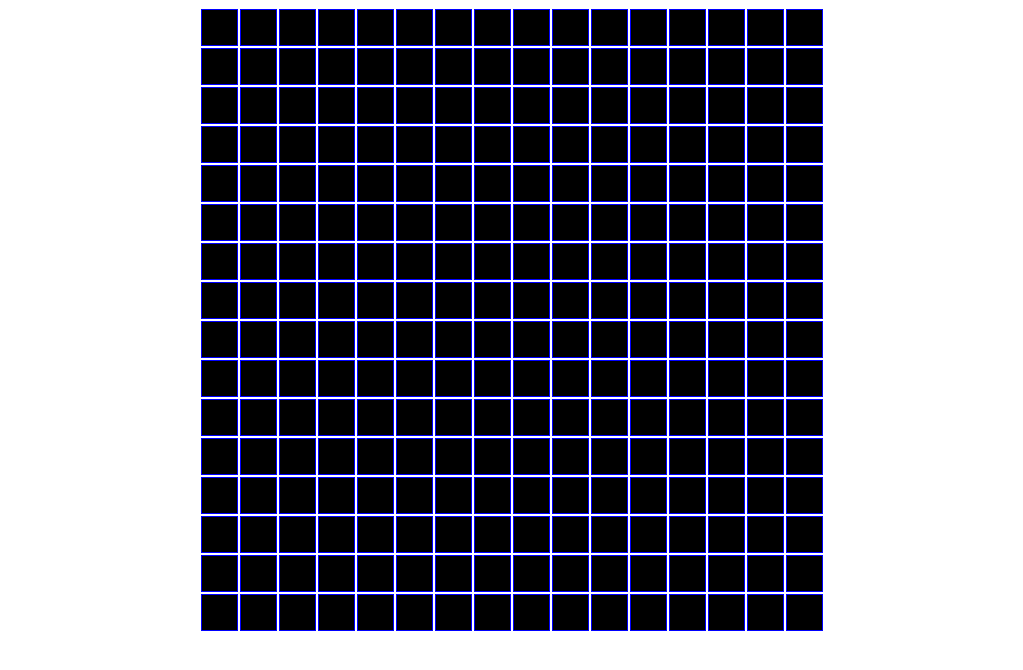
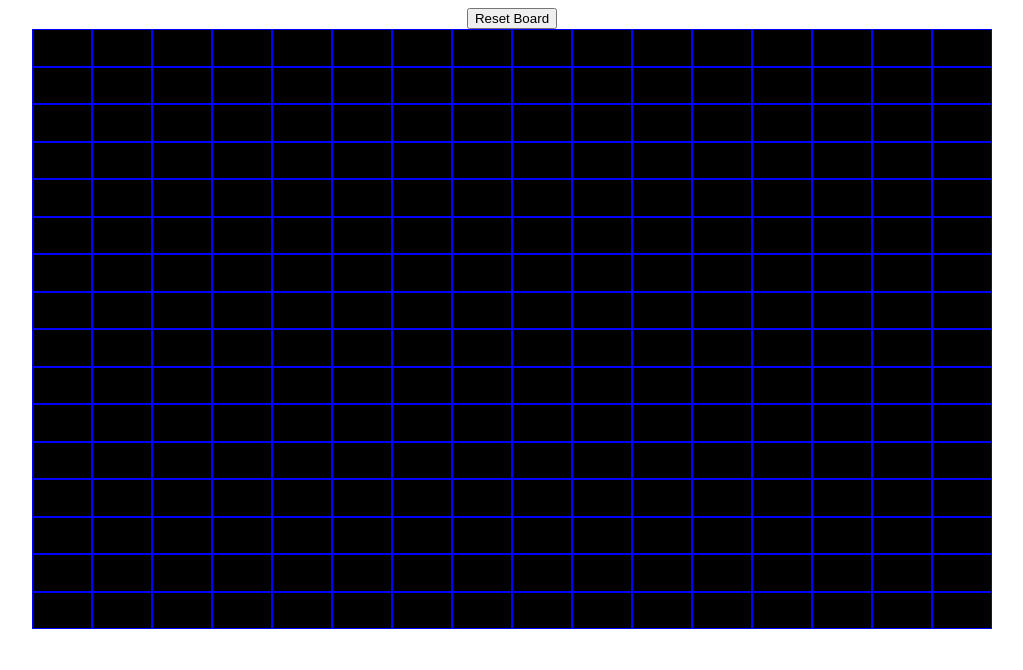
Before and after one commit to StevenDiep/etch-a-sketch, a plain HTML site: page index.html in a window 1280 px wide. Shown: the whole page, without its empty margins (128-1151 px from the left). Drawn offline with Linux system fonts and the light colour scheme.

Commit message:
Finished the entire project's rough draft, will have to check the prompt to handle edge cases

```diff
--- a/index.html
+++ b/index.html
@@ -9,6 +9,7 @@
 </head>
 
 <body>
+    <button onclick="resetBoard()">Reset Board</button>
     <div id="mainDiv"></div>
 </body>
 </html>
--- a/javascript.js
+++ b/javascript.js
@@ -1,28 +1,50 @@
+function createSquareDiv(gridSize){
+    const div = document.createElement("div");
+    div.style.backgroundColor = "black";
+    div.style.color = "blue";
+    div.style.setProperty('width', `calc(960px/${gridSize})`)
+    div.style.setProperty('height', `calc(600px/${gridSize})`)
+    div.classList.add("grid");
+
+    return div
+}
+function addHoverEffect(){
+    let squareList = document.querySelectorAll(".grid")
+    for (let i =0;i< squareList.length;i++){
+        squareList[i].addEventListener("mouseleave", (event)=>{
+            squareList[i].style.backgroundColor = "yellow";
+        });
+    }
+}
 function createGrid(mainDiv, gridSize){
     for (let i = 0; i<gridSize; i++){
         const rowDiv = document.createElement("div")
         rowDiv.classList.add("row")
 
         for (let j = 0; j<gridSize; j++){
-            const div = document.createElement("div");
-            div.style.backgroundColor = "black";
-            div.style.color = "blue";
-            div.classList.add("grid");
+            const div = createSquareDiv(gridSize)
             rowDiv.appendChild(div)
         }
         mainDiv.appendChild(rowDiv)
+    }
+    addHoverEffect()
+}
 
+function resetBoard(){
+    let gridSize = prompt("Please enter a grid size", 64);
+    if (gridSize == null || gridSize == ""){
+        gridSize = 64;
     }
+    else if (gridSize > 100){
+        gridSize = 100;
+    }
+
+    const mainDiv = document.querySelector("#mainDiv");
+    mainDiv.innerHTML = "";
+
+    createGrid(mainDiv, gridSize);
 
 
 }
-
 const container = document.querySelector("#mainDiv");
 createGrid(container, 16)
-
-let squareList = document.querySelectorAll(".grid")
-for (let i =0;i< squareList.length;i++){
-    squareList[i].addEventListener("mouseleave", (event)=>{
-        squareList[i].style.backgroundColor = "yellow";
-    });
-}
--- a/style.css
+++ b/style.css
@@ -1,15 +1,14 @@
 body{
     display:flex;
+    flex-direction: column;
     justify-content: center;
     align-items: center;
 }
 .row{
     display:flex;
 }
+
 .grid{
-    width: 35px;
-    height: 35px;
-
-    border: 1px solid blue ;
-    margin: 1px;
+    box-sizing: border-box;
+    border: .25px solid blue ;
 }
```
Also changed, not shown: 1 other file.
